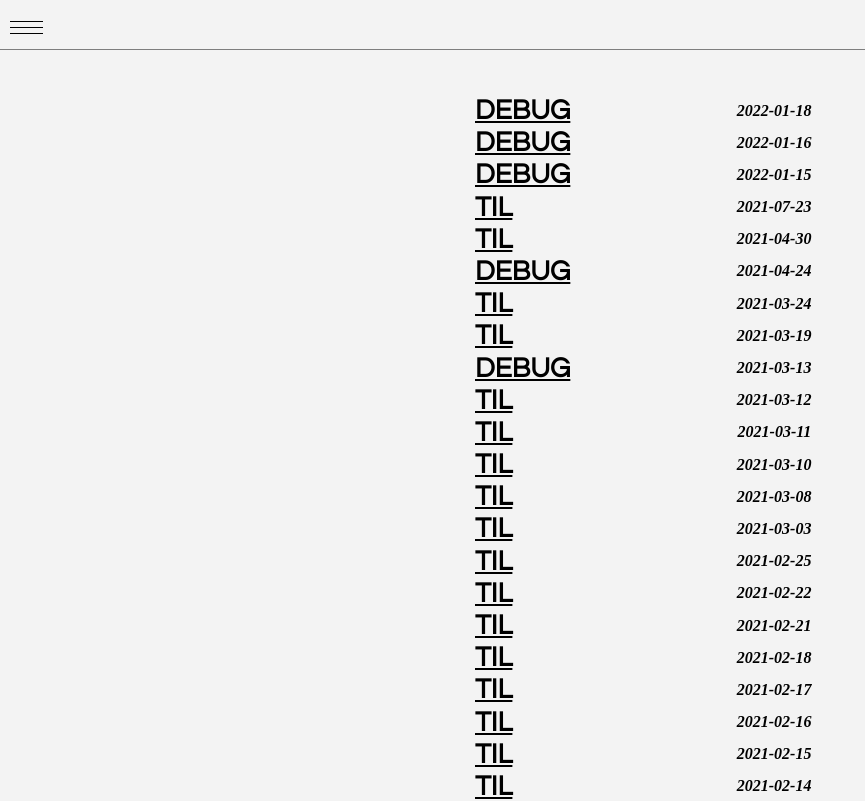
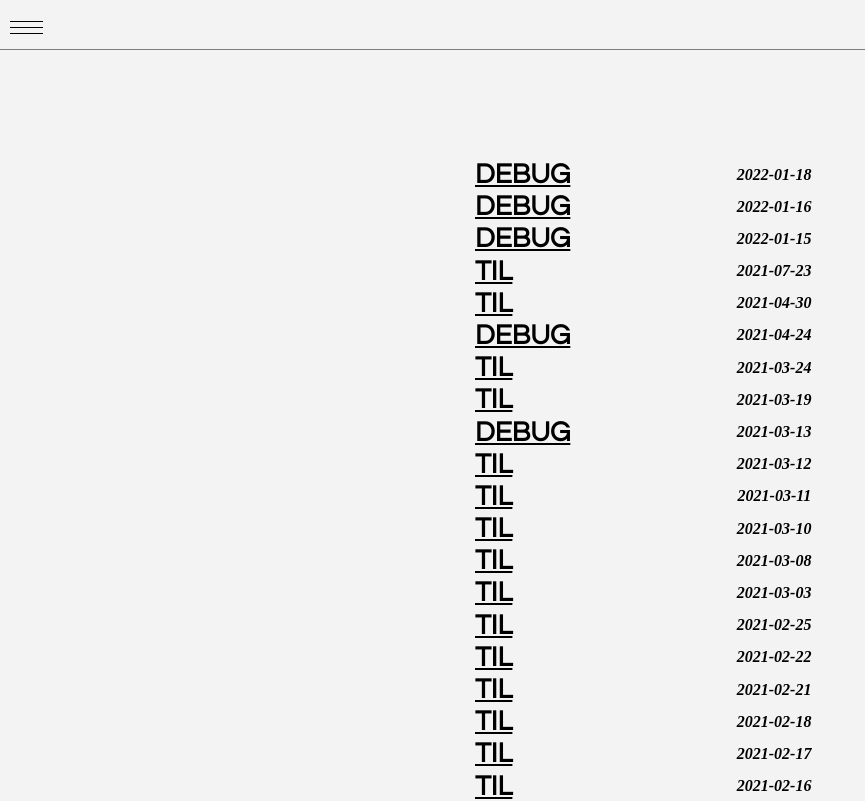
Before and after one commit to nbblk/nextjs-myblog, a Next.js app: page / in a window 1280 px wide. Shown: the top 801 px of the page, without its empty margins (0-865 px from the left). Built offline with nearby package versions, Linux system fonts and the light colour scheme.

Commit message:
update css

```diff
--- a/components/posts/posts.module.css
+++ b/components/posts/posts.module.css
@@ -1,7 +1,7 @@
 .posts {
     width: 100%;
     font-size: 21pt;
-    margin-top: 6rem;
+    margin-top: 10rem;
     list-style: none;
 }
 
--- a/components/sidebar/sidebar.module.css
+++ b/components/sidebar/sidebar.module.css
@@ -72,6 +72,7 @@
     border: 1px solid var(--border-color);
     background-color: var(--background-color);
     text-align: left;
+    font-size: 1.5rem;
     -webkit-font-smoothing: antialiased;
     transform-origin: 0% 0%;
     transform: translate(-100%, 0%);
--- a/styles/about.module.css
+++ b/styles/about.module.css
@@ -17,6 +17,7 @@
   width: 300px;
   height: 300px;
   border-radius: 100%;
+  border: 1px solid #111;
 }
 
 .description {
--- a/styles/post.module.css
+++ b/styles/post.module.css
@@ -17,7 +17,7 @@
 
 .date {
   text-align: right;
-  font-size: 14pt;
+  font-size: 12pt;
   margin-bottom: 1.5rem;
 }
 
```
Also changed, not shown: components/posts/posts.js (indentation only).
